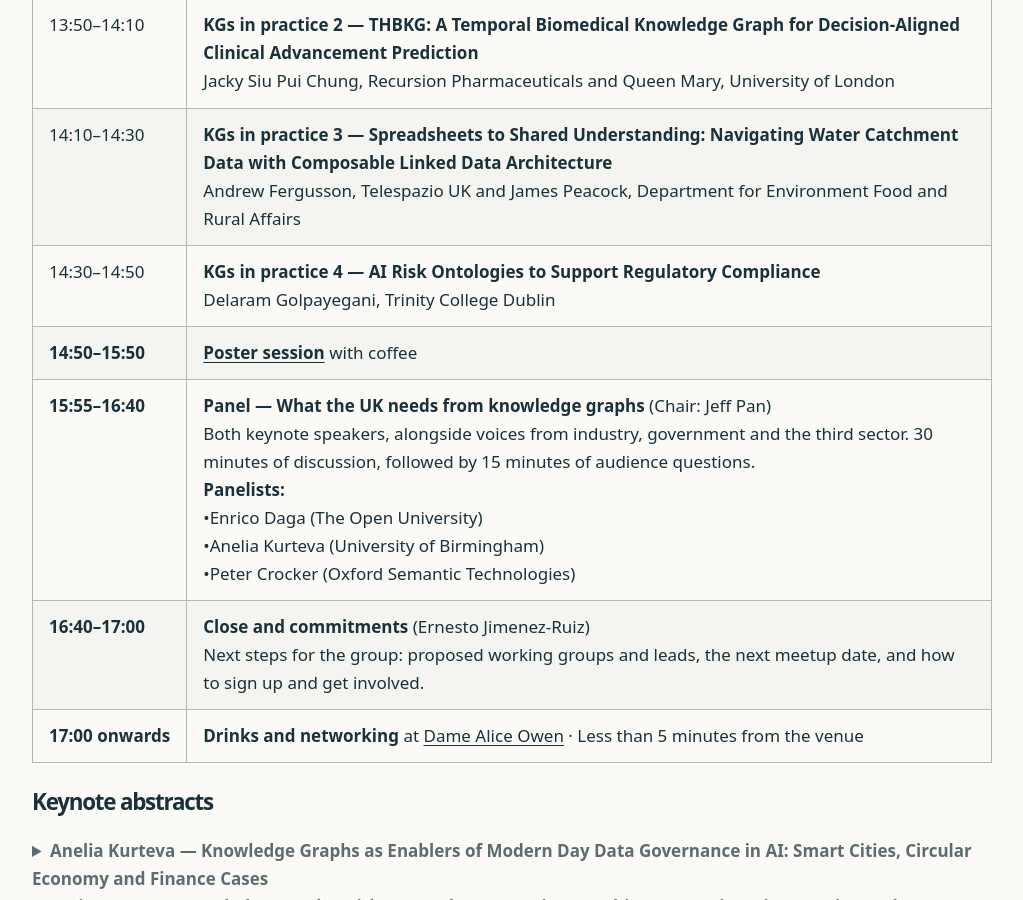
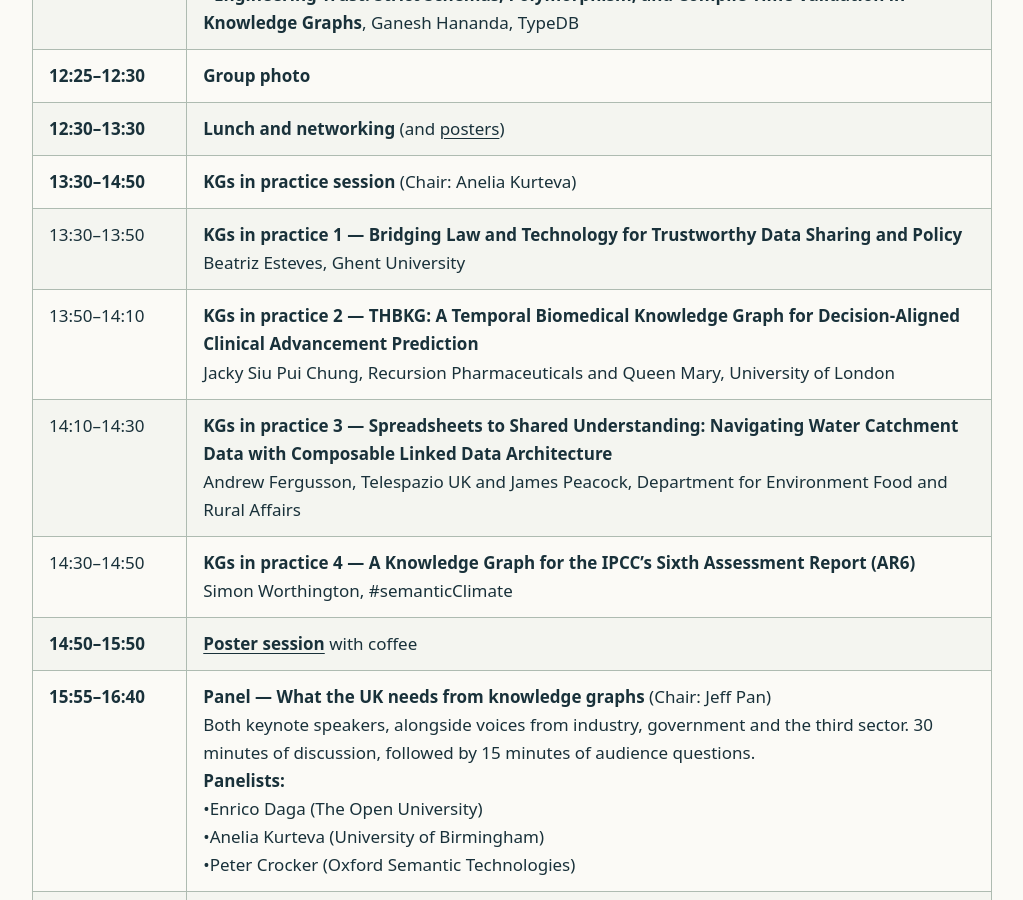
Before and after one commit to uk-knowledge-graphs/uk-knowledge-graphs.github.io, a Jekyll site: the page built from _events/symposium-2026.md, in a window 1280 px wide and 900 px high, scrolled down 2452 px. Shown: the whole window, without its empty margins (128-1151 px from the left). Built offline with Jekyll 4.4.1, drawn with Linux system fonts in a browser that asks for light colours.

Commit message:
updated presentation

```diff
--- a/_events/symposium-2026.md
+++ b/_events/symposium-2026.md
@@ -64,7 +64,7 @@
 | 13:30–13:50 | **KGs in practice 1 — Bridging Law and Technology for Trustworthy Data Sharing and Policy**<br>Beatriz Esteves, Ghent University|
 | 13:50–14:10 | **KGs in practice 2 — THBKG: A Temporal Biomedical Knowledge Graph for Decision-Aligned Clinical Advancement Prediction**<br>Jacky Siu Pui Chung, Recursion Pharmaceuticals and Queen Mary, University of London |
 | 14:10–14:30 | **KGs in practice 3 — Spreadsheets to Shared Understanding: Navigating Water Catchment Data with Composable Linked Data Architecture**<br> Andrew Fergusson, Telespazio UK and James Peacock, Department for Environment Food and Rural Affairs |
-| 14:30–14:50 | **KGs in practice 4 — AI Risk Ontologies to Support Regulatory Compliance**<br>Delaram Golpayegani, Trinity College Dublin |
+| 14:30–14:50 | **KGs in practice 4 — A Knowledge Graph for the IPCC's Sixth Assessment Report (AR6)**<br>Simon Worthington, #semanticClimate |
 | **14:50–15:50** | **[Poster session](#posters)** with coffee |
 | **15:55–16:40** | **Panel — What the UK needs from knowledge graphs** (Chair: Jeff Pan)<br>Both keynote speakers, alongside voices from industry, government and the third sector. 30 minutes of discussion, followed by 15 minutes of audience questions.<br> **Panelists:**<br>•Enrico Daga (The Open University)<br>•Anelia Kurteva (University of Birmingham)<br>•Peter Crocker (Oxford Semantic Technologies)    |
 | **16:40–17:00** | **Close and commitments** (Ernesto Jimenez-Ruiz)<br>Next steps for the group: proposed working groups and leads, the next meetup date, and how to sign up and get involved. |
```
Also changed, not shown: other parts of _events/symposium-2026.md (+1 -1 lines), assets/images/city-st.png (added), assets/images/kg-logo1.png (added).
